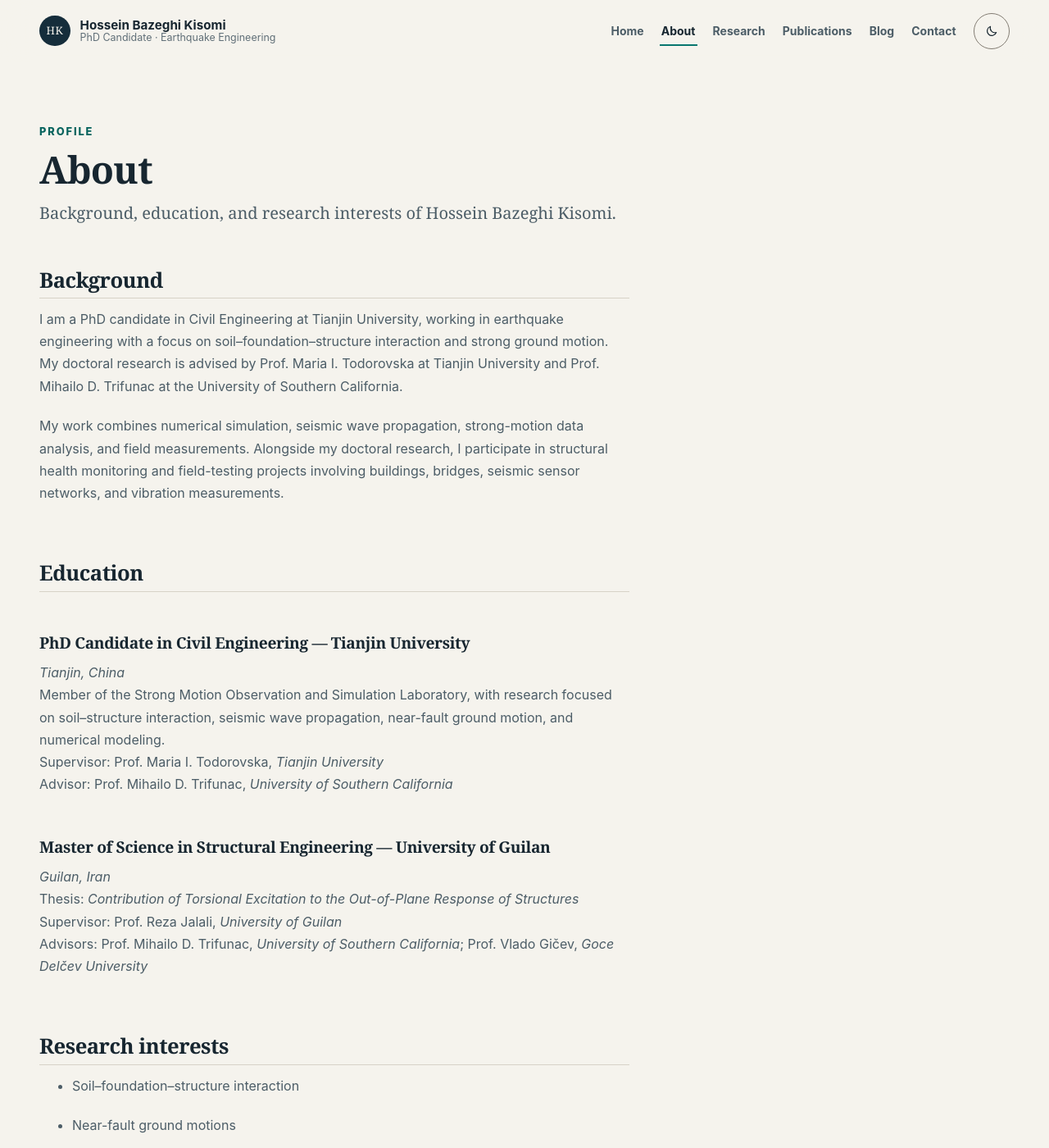
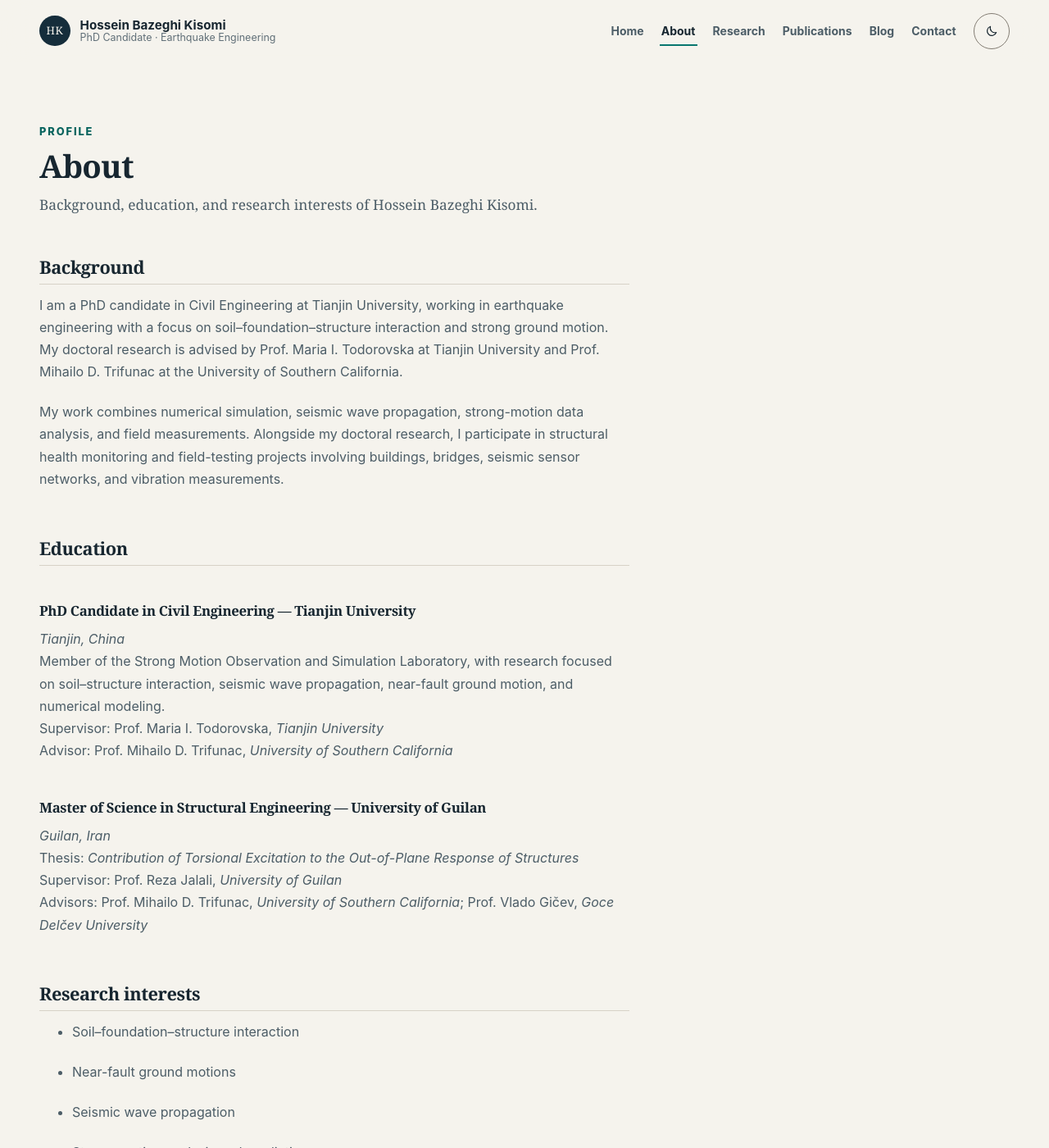
Before and after one commit to HosseinBazeghi/hosseinbazeghi.github.io, a Jekyll site: the page built from about.md, in a window 1280 px wide and 1400 px high. Shown: the whole window at 82% size. Built offline with Jekyll 4.4.1, drawn with Linux system fonts in a browser that asks for light colours.

Commit message:
Refine About page typography

```diff
--- a/_layouts/page.html
+++ b/_layouts/page.html
@@ -1,7 +1,7 @@
 ---
 layout: default
 ---
-<article class="page-shell shell prose-page">
+<article class="page-shell shell prose-page{% if page.page_class %} {{ page.page_class }}{% endif %}">
   <header class="page-heading">
     {% if page.eyebrow %}<p class="eyebrow">{{ page.eyebrow }}</p>{% endif %}
     <h1>{{ page.title }}</h1>
--- a/assets/css/main.css
+++ b/assets/css/main.css
@@ -388,6 +388,10 @@ p { margin: 0 0 1rem; }
 .prose h2, .prose h3, .prose h4 { margin-top: 2.7em; color: var(--ink); scroll-margin-top: calc(var(--header-height) + 1.5rem); }
 .prose h2 { padding-bottom: .45rem; border-bottom: 1px solid var(--line); font-size: clamp(1.4rem, 2vw, 1.75rem); }
 .prose h3 { font-size: clamp(1.15rem, 1.5vw, 1.3rem); }
+.about-page .page-heading h1 { font-size: clamp(2rem, 3vw, 2.6rem); }
+.about-page .page-deck { font-size: clamp(1rem, 1.35vw, 1.15rem); }
+.about-page .prose h2 { font-size: clamp(1.35rem, 1.7vw, 1.6rem); }
+.about-page .prose h3 { font-size: clamp(1.05rem, 1.2vw, 1.18rem); }
 .prose p, .prose ul, .prose ol { margin-block: 0 1.35rem; }
 .prose li + li { margin-top: .4rem; }
 .prose strong { color: var(--ink); }
```
Also changed, not shown: about.md (+1 -0 lines).
